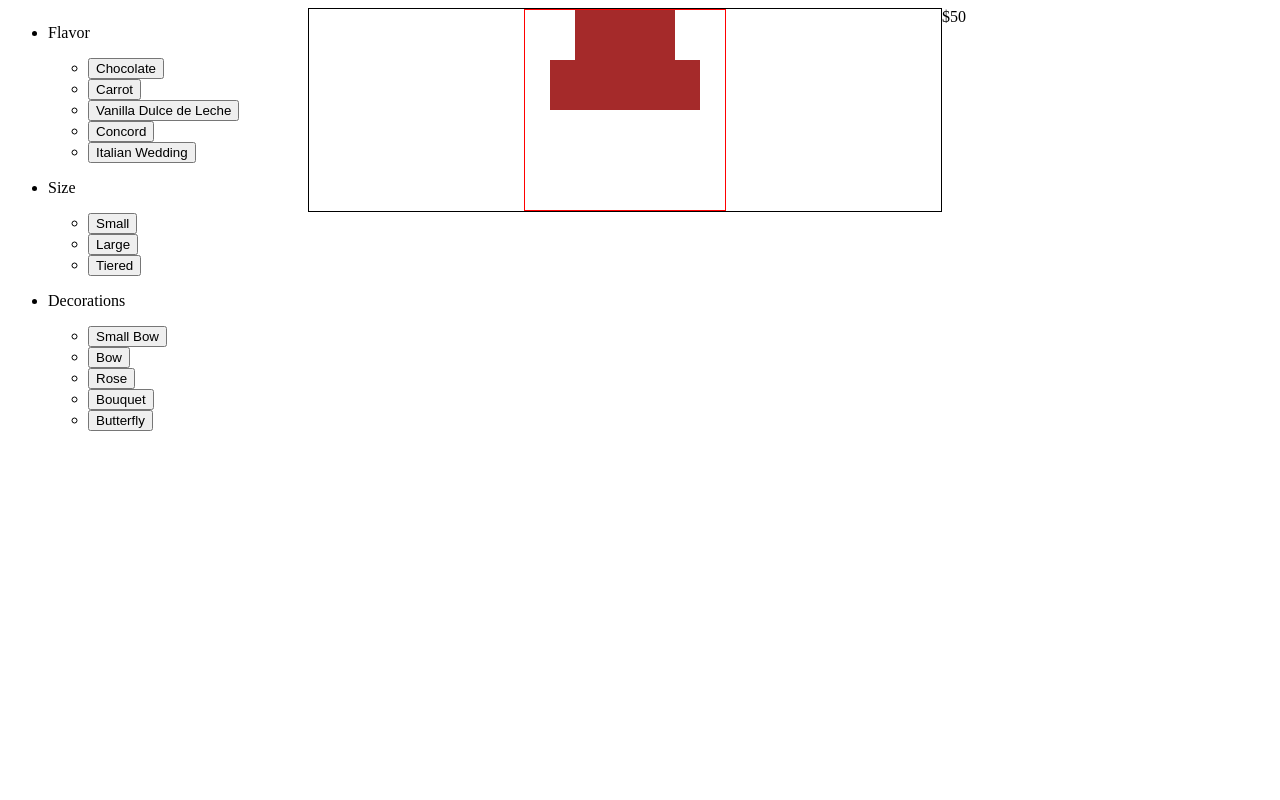
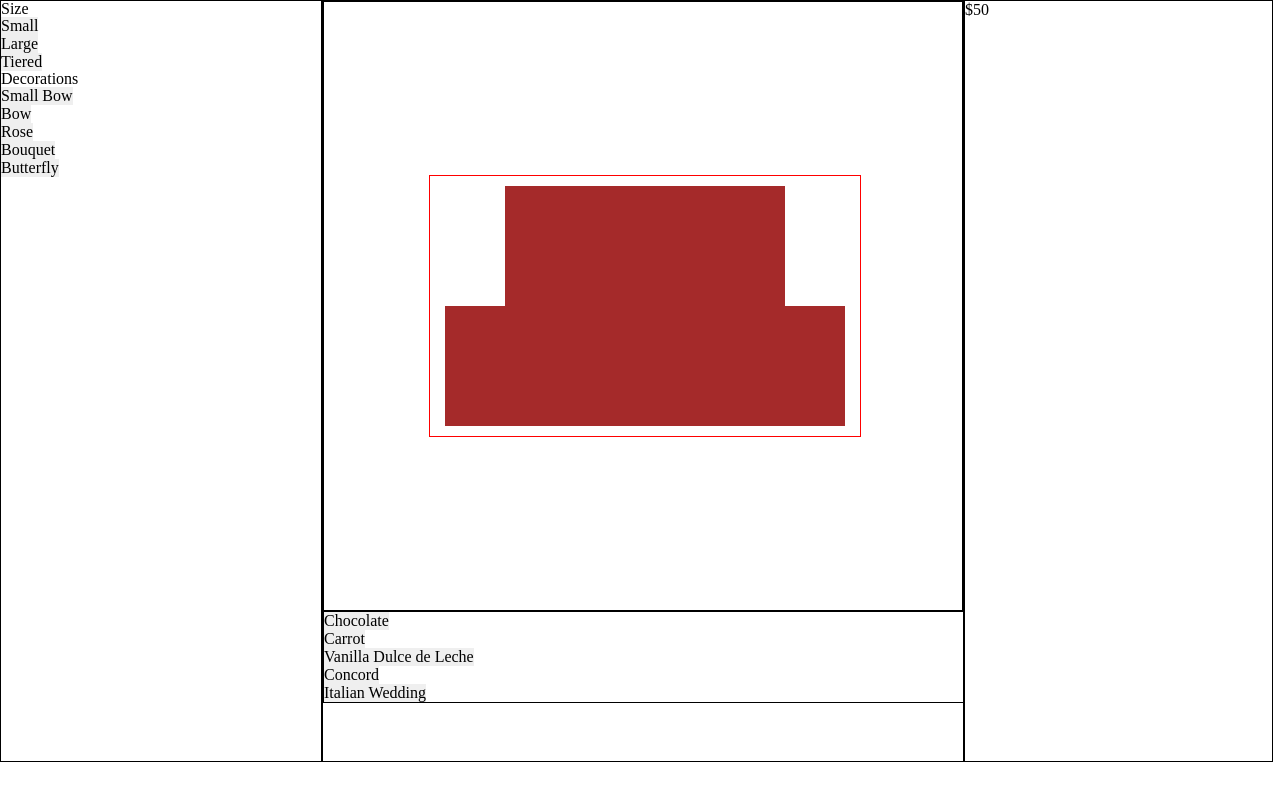
Before and after one commit to morengab/cake-designer, a plain HTML site: page index.html in a window 1280 px wide. Drawn offline with nearby package versions, Linux system fonts and the light colour scheme.

Commit message:
Working on layout, cake centers nicely

```diff
--- a/index.html
+++ b/index.html
@@ -9,29 +9,24 @@
 
     <style>
     </style>
-
 </head>
 
 <body>
     <div id="container">
-        <nav class="slider_menu">
-            <ul class="level-one">
-                <li>
-                    <p>Flavor</p>
-                        <ul class="flavor_options">
-                            <li><button data-flavor="chocolate">Chocolate</button></li>
-                            <li><button data-flavor="carrot">Carrot</button></li>
-                            <li><button data-flavor="dulce_de_leche">Vanilla Dulce de Leche</button></li>
-                            <li><button data-flavor="concord">Concord</button></li>
-                            <li><button data-flavor="italian_wedding">Italian Wedding</button></li>
-                        </ul>
-                </li>
+        <nav id="main_nav" class="left_col">
+            <ul>
                 <li>
                     <p>Size</p>
                     <ul class="size_options">
-                        <li><button data-size="small">Small</button></li>
-                        <li><button data-size="large">Large</button></li>
-                        <li><button data-size="tiered">Tiered</button></li>
+                        <li>
+                            <button data-size="small">Small</button>
+                        </li>
+                        <li>
+                            <button data-size="large">Large</button>
+                        </li>
+                        <li>
+                            <button data-size="tiered">Tiered</button>
+                        </li>
                     </ul>
                 </li>
                 <li>
@@ -46,20 +41,27 @@
                 </li>
             </ul>
         </nav>
-        <div id="palette">
-            <figure id="my_cake">
-                <div class="tier"></div>
-            </figure>
+
+        <div class="main_col">
+            <!-- <div class="top_col"></div> -->
+
+            <div id="palette">
+                <figure id="my_cake">
+                    <div class="tier"></div>
+                </figure>
+            </div>
+            <nav class="bottom_nav">
+                <ul class="flavor_options">
+                    <li><button data-flavor="chocolate">Chocolate</button></li>
+                    <li><button data-flavor="carrot">Carrot</button></li>
+                    <li><button data-flavor="dulce_de_leche">Vanilla Dulce de Leche</button></li>
+                    <li><button data-flavor="concord">Concord</button></li>
+                    <li><button data-flavor="italian_wedding">Italian Wedding</button></li>
+                </ul>
+            </nav>
         </div>
-        <div id="receipt">
-            <!-- <table>
-                <tr>
-                    <th>Item</th>
-                    <th>Quantity</th>
-                    <th>Price</th>
-                </tr>
 
-            </table> -->
+        <div id="receipt" class="right_col">
             <div id="total">$0.00</div>
         </div>
     </div>
@@ -72,7 +74,6 @@
     <script src="js/cake.js"></script>
     <script src="js/calculator.js"></script>
     <script src="js/nav.js"></script>
-    <script src="js/main.js"></script>
     <script>
         var cake = new Cake({}, document.getElementById("my_cake")),
             palette = document.getElementById("palette"),
--- a/js/decoration.js
+++ b/js/decoration.js
@@ -53,6 +53,7 @@ function Decoration(attrs, type) {
 }
 Decoration.inheritsFrom(Chargeable);
 
+
 $(document).ready(function(){
 
     $(this).keydown(function (e) {
--- a/styles/cake.less
+++ b/styles/cake.less
@@ -1,28 +1,38 @@
 // SIZES
-@SM_TIER_WIDTH: 100px;
-@SM_TIER_HEIGHT: 50px;
+@SM_TIER_WIDTH: 70%;
+@SM_TIER_HEIGHT: 50%;
 
-@LG_TIER_WIDTH: 150px;
-@LG_TIER_HEIGHT: 50px;
+@LG_TIER_WIDTH: 100%;
+@LG_TIER_HEIGHT: 50%;
+
+@CAKE_WIDTH: 400px;
+@CAKE_HEIGHT: 3/5 * (@CAKE_WIDTH);
 
 #palette {
     border: 1px solid black;
-    width: 50%;
-    float: left;
+    height: 80%;
     position: relative;
+    text-align: center;
+    background: none repeat scroll 0 0 clear;
 }
 
-.tier {
-    background-color: pink;
-    margin: 0 auto;
+#palette:before {
+    content: "";
+    display: inline-block;
+    height: 100%;
+    vertical-align: middle;
 }
 
 #my_cake {
-    position: relative;
-    width: 200px;
-    height: 200px;
-    margin: 0 auto;
+    width: @CAKE_WIDTH;
+    height: @CAKE_HEIGHT;
+    margin-left: auto;
+    margin-right: auto;
     border: 1px solid red;
+
+    display: inline-block;
+    padding: 10px 15px;
+    vertical-align: middle;
 
     [data-size="small"] {
         width: @SM_TIER_WIDTH;
@@ -55,3 +65,7 @@
         background-color: grey;
     }
 }
+
+.tier {
+    margin: 0 auto;
+}
--- /dev/null
+++ b/styles/layout.less
@@ -0,0 +1,34 @@
+html, body {
+    height: 100%;
+}
+
+#container {
+    height: 95%;
+}
+
+.left_col {
+    height: 100%;
+    width: 25%;
+    float: left;
+    border: 1px solid black;
+}
+
+.main_col {
+    height: 100%;
+    width: 50%;
+    float: left;
+    position: relative;
+    border: 1px solid black;
+}
+
+.bottom_nav {
+    width: 100%;
+    border: 1px solid black;
+}
+
+.right_col {
+    float: left;
+    width: 24%;
+    height: 100%;
+    border: 1px solid black;
+}
--- a/styles/main.less
+++ b/styles/main.less
@@ -1,5 +1,6 @@
-@import "definitions";
+@import "reset";
 
+@import "layout.less";
 @import "nav.less";
 @import "cake.less";
 @import "decorations.less";
--- a/styles/nav.less
+++ b/styles/nav.less
@@ -1,5 +1,21 @@
-.slider_menu {
-    width: 300px;
-    // border: 1px solid black;
-    float: left;
+// SIZES
+@NAV_SM_TIER_WIDTH: 100px;
+@NAV_SM_TIER_HEIGHT: 50px;
+
+@NAV_LG_TIER_WIDTH: 125px;
+@NAV_LG_TIER_HEIGHT: 50px;
+
+.nav_tier {
+    // the looks goes here
+    background-color: beige;
 }
+
+.small_tier {
+    width: @NAV_SM_TIER_WIDTH;
+    height: @NAV_SM_TIER_HEIGHT;
+}
+
+.large_tier {
+    width: @NAV_LG_TIER_WIDTH;
+    height: @NAV_LG_TIER_HEIGHT;
+}
--- /dev/null
+++ b/styles/reset.less
@@ -0,0 +1,145 @@
+/* Reset.less
+ * Props to Eric Meyer (meyerweb.com) for his CSS reset file. We're using an adapted version here   that cuts out some of the reset HTML elements we will never need here (i.e., dfn, samp, etc).
+ * ------------------------------------------------------------------------------------------------------------------------------------------------------------------------------------------- */
+
+
+// ERIC MEYER RESET
+// --------------------------------------------------
+
+html, body { margin: 0; padding: 0; }
+h1, h2, h3, h4, h5, h6, p, blockquote, pre, a, abbr, acronym, address, cite, code, del, dfn, em, img, q, s, samp, small, strike, strong, sub, sup, tt, var, dd, dl, dt, li, ol, ul, fieldset, form, label, legend, button, table, caption, tbody, tfoot, thead, tr, th, td { margin: 0; padding: 0; border: 0; font-weight: normal; font-style: normal; font-size: 100%; line-height: 1; font-family: inherit; }
+table { border-collapse: collapse; border-spacing: 0; }
+ol, ul { list-style: none; }
+q:before, q:after, blockquote:before, blockquote:after { content: ""; }
+
+
+// Normalize.css
+// Pulling in select resets form the normalize.css project
+// --------------------------------------------------
+
+// Display in IE6-9 and FF3
+// -------------------------
+// Source: http://github.com/necolas/normalize.css
+html {
+  overflow-y: scroll;
+  font-size: 100%;
+  -webkit-text-size-adjust: 100%;
+      -ms-text-size-adjust: 100%;
+}
+// Focus states
+a:focus {
+  outline: thin dotted;
+}
+// Hover & Active
+a:hover,
+a:active {
+  outline: 0;
+}
+
+// Display in IE6-9 and FF3
+// -------------------------
+// Source: http://github.com/necolas/normalize.css
+article,
+aside,
+details,
+figcaption,
+figure,
+footer,
+header,
+hgroup,
+nav,
+section {
+  display: block;
+}
+
+// Display block in IE6-9 and FF3
+// -------------------------
+// Source: http://github.com/necolas/normalize.css
+audio,
+canvas,
+video {
+  display: inline-block;
+  *display: inline;
+  *zoom: 1;
+}
+
+// Prevents modern browsers from displaying 'audio' without controls
+// -------------------------
+// Source: http://github.com/necolas/normalize.css
+audio:not([controls]) {
+    display: none;
+}
+
+// Prevents sub and sup affecting line-height in all browsers
+// -------------------------
+// Source: http://github.com/necolas/normalize.css
+sub,
+sup {
+  font-size: 75%;
+  line-height: 0;
+  position: relative;
+  vertical-align: baseline;
+}
+sup {
+  top: -0.5em;
+}
+sub {
+  bottom: -0.25em;
+}
+
+// Img border in a's and image quality
+// -------------------------
+// Source: http://github.com/necolas/normalize.css
+img {
+    border: 0;
+    -ms-interpolation-mode: bicubic;
+}
+
+// Forms
+// -------------------------
+// Source: http://github.com/necolas/normalize.css
+
+// Font size in all browsers, margin changes, misc consistency
+button,
+input,
+select,
+textarea {
+  font-size: 100%;
+  margin: 0;
+  vertical-align: baseline;
+  *vertical-align: middle;
+}
+button,
+input {
+  line-height: normal; // FF3/4 have !important on line-height in UA stylesheet
+  *overflow: visible; // Inner spacing ie IE6/7
+}
+button::-moz-focus-inner,
+input::-moz-focus-inner { // Inner padding and border oddities in FF3/4
+  border: 0;
+  padding: 0;
+}
+button,
+input[type="button"],
+input[type="reset"],
+input[type="submit"] {
+  cursor: pointer; // Cursors on all buttons applied consistently
+  -webkit-appearance: button; // Style clicable inputs in iOS
+}
+input[type="search"] { // Appearance in Safari/Chrome
+  -webkit-appearance: textfield;
+  -webkit-box-sizing: content-box;
+     -moz-box-sizing: content-box;
+          box-sizing: content-box;
+}
+input[type="search"]::-webkit-search-decoration {
+  -webkit-appearance: none; // Inner-padding issues in Chrome OSX, Safari 5
+}
+textarea {
+  overflow: auto; // Remove vertical scrollbar in IE6-9
+  vertical-align: top; // Readability and alignment cross-browser
+}
+figure {
+  margin: 0;
+  padding: 0;
+}
```
Also changed, not shown: styles/definitions.less (deleted, +0 -7 lines).
